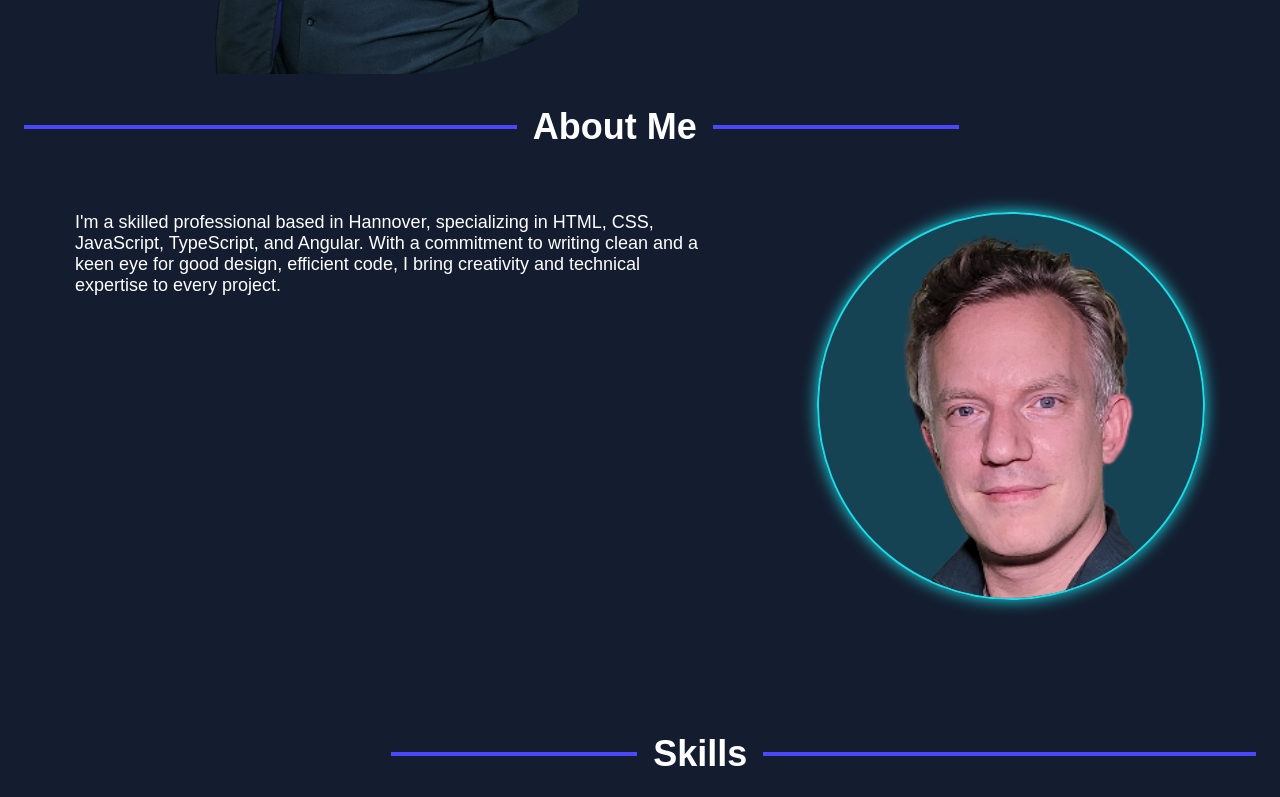
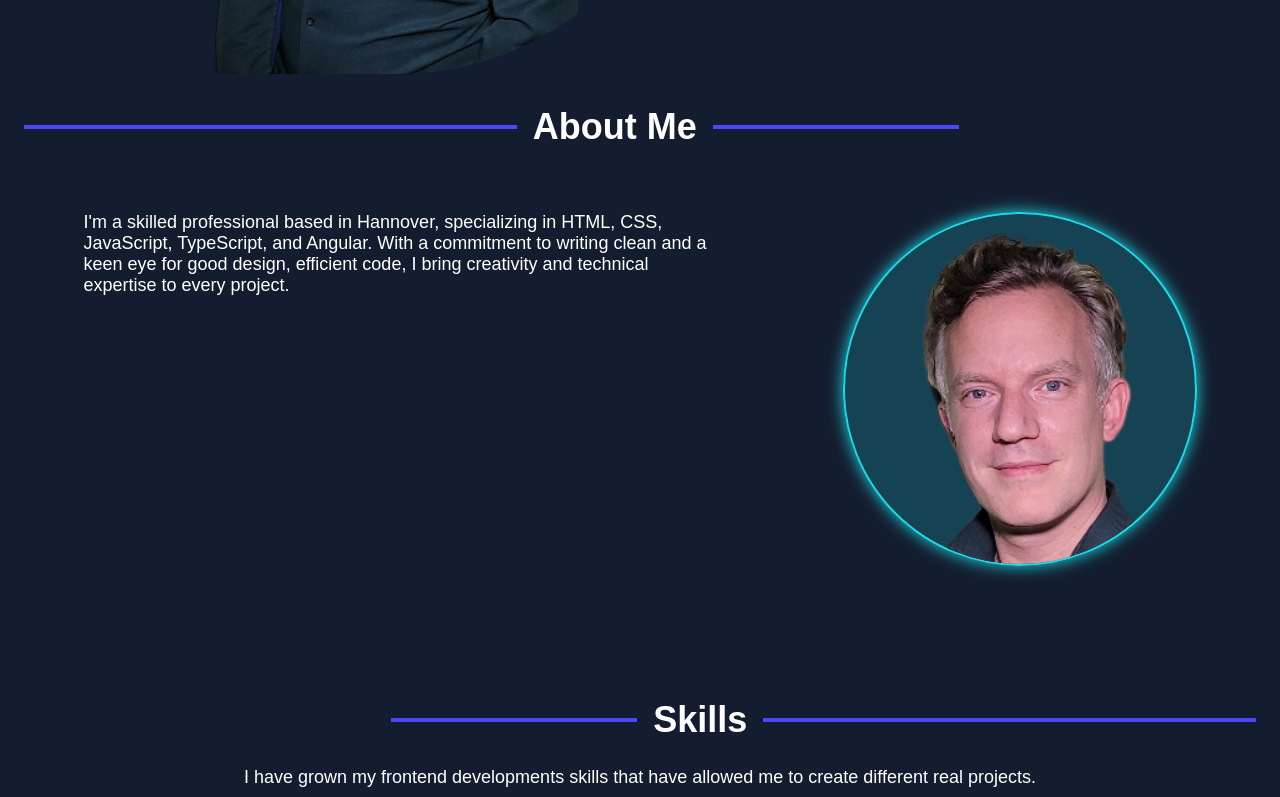
Before and after one commit to felianfilian/portfolio, an Angular app: page / in a window 1280 px wide. Shown: the part 619-1416 px from the top of the page. Built offline with nearby package versions, Linux system fonts and the light colour scheme.

Commit message:
about img update

```diff
--- a/src/app/section02-about/section02-about.component.scss
+++ b/src/app/section02-about/section02-about.component.scss
@@ -35,6 +35,7 @@
 .img-profile-head {
   min-width: 200px;
   width: 30vw;
+  max-width: 350px;
 
   border: 2px solid $color01;
   border-radius: 50%;
```
